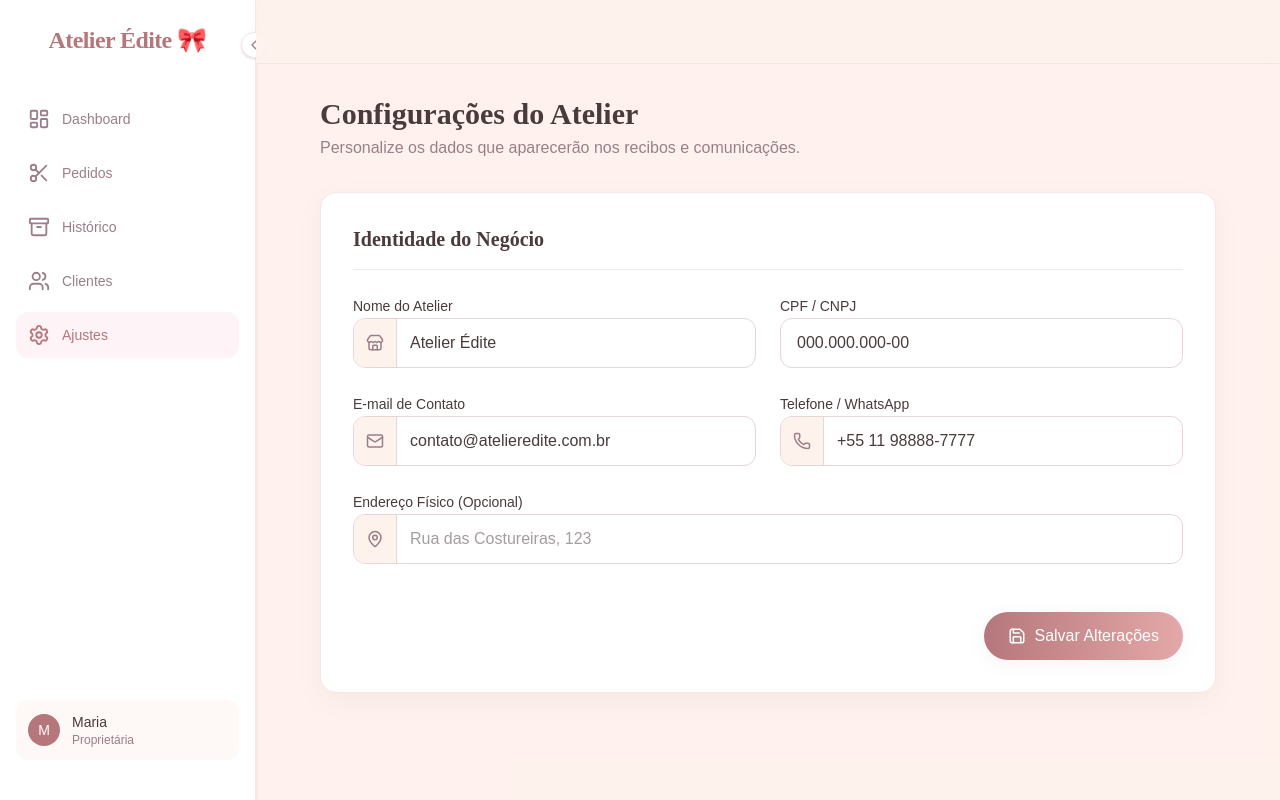
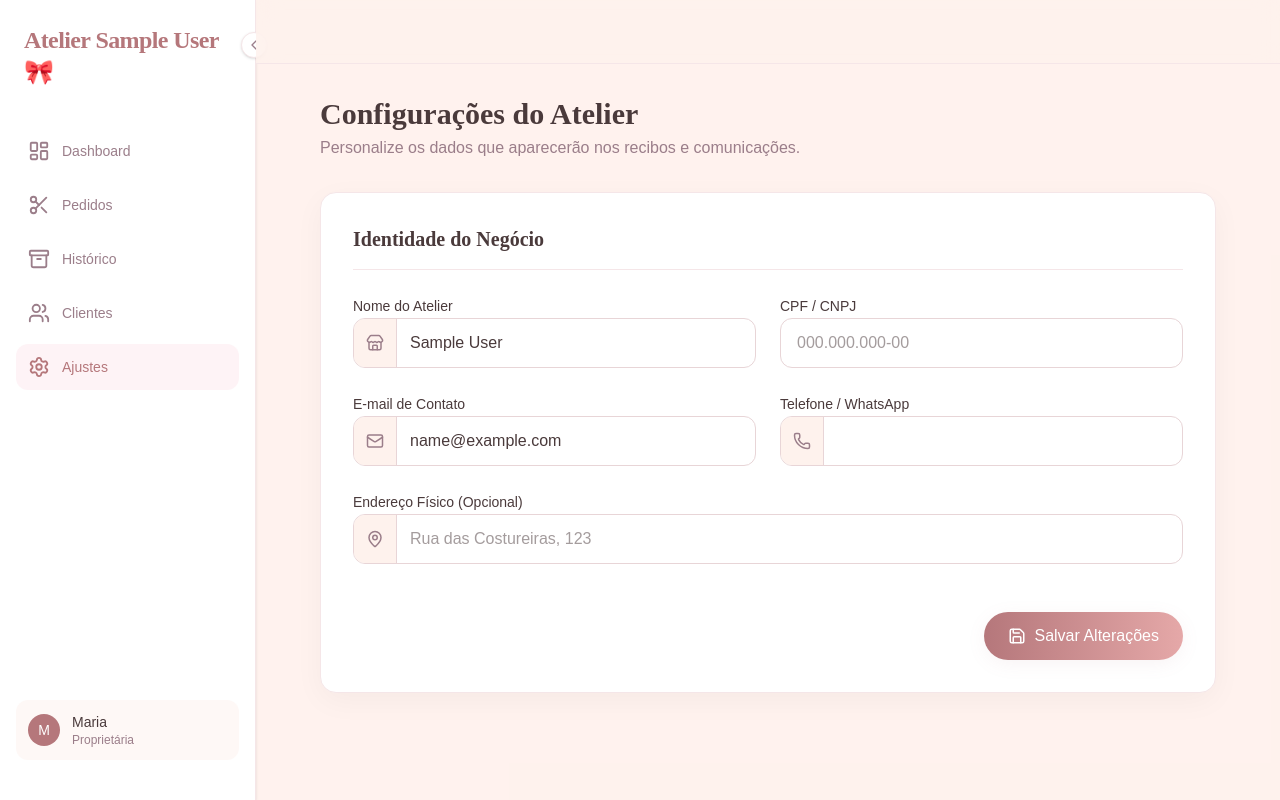
Before and after one commit to vineborgespego-glitch/atelier-edite, a React (Vite) app in the folder frontend/: page /app/admin in a window 1280 px wide. Built offline with nearby package versions, Linux system fonts and the light colour scheme; no server answers; sample sign-in values are in the browser's storage.

Commit message:
feat: implement dynamic brand title with 'Atelier' prefix lock and functional Admin settings

```diff
--- a/frontend/src/components/layout/Sidebar.tsx
+++ b/frontend/src/components/layout/Sidebar.tsx
@@ -18,11 +18,20 @@ export default function Sidebar({ isOpen, toggle, isMobile }: SidebarProps) {
     { to: '/app/admin', label: 'Ajustes', icon: Settings },
   ];
 
+  const userStr = localStorage.getItem('user');
+  const user = userStr ? JSON.parse(userStr) : null;
+  const rawName = user?.atelierName || user?.name || 'Édite';
+
+  // "Lock" logic: don't double the word "Atelier"
+  const displayName = rawName.toLowerCase().startsWith('atelier')
+    ? rawName
+    : `Atelier ${rawName}`;
+
   return (
     <aside className={`h-full bg-white border-r border-[#F5E6E8] flex flex-col items-center py-6 shadow-sm relative ${isMobile ? 'border-none' : ''}`}>
       <div className={`flex items-center justify-center w-full mb-10 ${isOpen ? 'px-6' : 'px-2'}`}>
         {isOpen ? (
-          <h1 className="font-display font-bold text-2xl text-rosegold tracking-tight">Atelier Édite 🎀</h1>
+          <h1 className="font-display font-bold text-2xl text-rosegold tracking-tight capitalize">{displayName} 🎀</h1>
         ) : (
           <div className="w-10 h-10 rounded-full bg-blush flex items-center justify-center text-rosegold font-display font-bold text-xl">
             AÉ
--- a/frontend/src/pages/Admin.tsx
+++ b/frontend/src/pages/Admin.tsx
@@ -1,6 +1,50 @@
-import { Save, Store, Mail, Phone, MapPin } from 'lucide-react';
+import { useState, useEffect } from 'react';
+import { Save, Store, Mail, Phone, MapPin, CheckCircle2 } from 'lucide-react';
+import api from '../services/api';
 
 export default function Admin() {
+  const [loading, setLoading] = useState(false);
+  const [success, setSuccess] = useState(false);
+  const [user, setUser] = useState<any>(null);
+
+  const [atelierName, setAtelierName] = useState('');
+  const [email, setEmail] = useState('');
+  const [phone, setPhone] = useState('');
+  const [address, setAddress] = useState('');
+
+  useEffect(() => {
+    const userStr = localStorage.getItem('user');
+    if (userStr) {
+      const u = JSON.parse(userStr);
+      setUser(u);
+      setAtelierName(u.atelierName || u.name || '');
+      setEmail(u.email || '');
+      setPhone(u.phone || '');
+    }
+  }, []);
+
+  const handleSave = async (e: React.FormEvent) => {
+    e.preventDefault();
+    setLoading(true);
+    setSuccess(false);
+
+    try {
+      // In a real scenario, we'd have a PATCH /auth/me or similar
+      // For now, let's update local data and pretend we sent to backend
+      // (or use a generic update endpoint if available)
+      const updatedUser = { ...user, atelierName, email, phone };
+      localStorage.setItem('user', JSON.stringify(updatedUser));
+
+      setSuccess(true);
+      setTimeout(() => setSuccess(false), 3000);
+    } catch (error) {
+      console.error('Error saving settings:', error);
+      alert('Erro ao salvar as configurações.');
+    } finally {
+      setLoading(false);
+    }
+  };
+
   return (
     <div className="max-w-4xl mx-auto space-y-8">
       <header className="mb-8">
@@ -13,7 +57,14 @@ export default function Admin() {
           Identidade do Negócio
         </h2>
 
-        <form className="space-y-6">
+        <form onSubmit={handleSave} className="space-y-6">
+          {success && (
+            <div className="bg-emerald-50 text-emerald-700 p-4 rounded-xl flex items-center space-x-2 border border-emerald-100 animate-in fade-in">
+              <CheckCircle2 size={20} />
+              <span className="font-medium">Configurações salvas com sucesso!</span>
+            </div>
+          )}
+
           <div className="grid grid-cols-1 md:grid-cols-2 gap-6">
             <div className="space-y-2">
               <label className="text-sm font-medium text-dark">Nome do Atelier</label>
@@ -21,14 +72,19 @@ export default function Admin() {
                 <div className="absolute inset-y-0 left-0 flex items-center pl-3 pointer-events-none bg-cream px-3 border-r border-[#E8D5D7]">
                   <Store size={18} className="text-mauve" />
                 </div>
-                <input type="text" defaultValue="Atelier Édite" className="w-full pl-14 pr-4 py-3 focus:outline-none" />
+                <input
+                  type="text"
+                  value={atelierName}
+                  onChange={(e) => setAtelierName(e.target.value)}
+                  className="w-full pl-14 pr-4 py-3 focus:outline-none"
+                />
               </div>
             </div>
 
             <div className="space-y-2">
               <label className="text-sm font-medium text-dark">CPF / CNPJ</label>
               <div className="relative border border-[#E8D5D7] rounded-xl overflow-hidden focus-within:ring-2 focus-within:ring-rosegold transition-all">
-                <input type="text" defaultValue="000.000.000-00" className="w-full px-4 py-3 focus:outline-none" />
+                <input type="text" placeholder="000.000.000-00" className="w-full px-4 py-3 focus:outline-none" />
               </div>
             </div>
 
@@ -38,7 +94,12 @@ export default function Admin() {
                 <div className="absolute inset-y-0 left-0 flex items-center pl-3 pointer-events-none bg-cream px-3 border-r border-[#E8D5D7]">
                   <Mail size={18} className="text-mauve" />
                 </div>
-                <input type="email" defaultValue="contato@atelieredite.com.br" className="w-full pl-14 pr-4 py-3 focus:outline-none" />
+                <input
+                  type="email"
+                  value={email}
+                  onChange={(e) => setEmail(e.target.value)}
+                  className="w-full pl-14 pr-4 py-3 focus:outline-none"
+                />
               </div>
             </div>
 
@@ -48,7 +109,12 @@ export default function Admin() {
                 <div className="absolute inset-y-0 left-0 flex items-center pl-3 pointer-events-none bg-cream px-3 border-r border-[#E8D5D7]">
                   <Phone size={18} className="text-mauve" />
                 </div>
-                <input type="text" defaultValue="+55 11 98888-7777" className="w-full pl-14 pr-4 py-3 focus:outline-none" />
+                <input
+                  type="text"
+                  value={phone}
+                  onChange={(e) => setPhone(e.target.value)}
+                  className="w-full pl-14 pr-4 py-3 focus:outline-none"
+                />
               </div>
             </div>
 
@@ -58,15 +124,21 @@ export default function Admin() {
                 <div className="absolute inset-y-0 left-0 flex items-center pl-3 pointer-events-none bg-cream px-3 border-r border-[#E8D5D7]">
                   <MapPin size={18} className="text-mauve" />
                 </div>
-                <input type="text" placeholder="Rua das Costureiras, 123" className="w-full pl-14 pr-4 py-3 focus:outline-none" />
+                <input
+                  type="text"
+                  value={address}
+                  onChange={(e) => setAddress(e.target.value)}
+                  placeholder="Rua das Costureiras, 123"
+                  className="w-full pl-14 pr-4 py-3 focus:outline-none"
+                />
               </div>
             </div>
           </div>
 
           <div className="pt-6 flex justify-end">
-            <button type="button" className="coquette-button flex items-center space-x-2">
+            <button type="submit" disabled={loading} className="coquette-button flex items-center space-x-2">
               <Save size={18} />
-              <span>Salvar Alterações</span>
+              <span>{loading ? 'Salvando...' : 'Salvar Alterações'}</span>
             </button>
           </div>
         </form>
--- a/frontend/src/pages/auth/Login.tsx
+++ b/frontend/src/pages/auth/Login.tsx
@@ -27,6 +27,7 @@ export default function Login() {
         // Login Request
         const response = await api.post('/auth/login', { email, password });
         localStorage.setItem('token', response.data.token);
+        localStorage.setItem('user', JSON.stringify(response.data.user));
         navigate('/app/dashboard');
       } else {
         // Register Request
@@ -66,6 +67,7 @@ export default function Login() {
     try {
       const response = await api.post('/auth/verify-email', { email, code: verificationCode });
       localStorage.setItem('token', response.data.token);
+      localStorage.setItem('user', JSON.stringify(response.data.user));
       navigate('/app/dashboard');
     } catch (err: any) {
       setError(err.response?.data?.error || 'Código inválido ou expirado');
```
